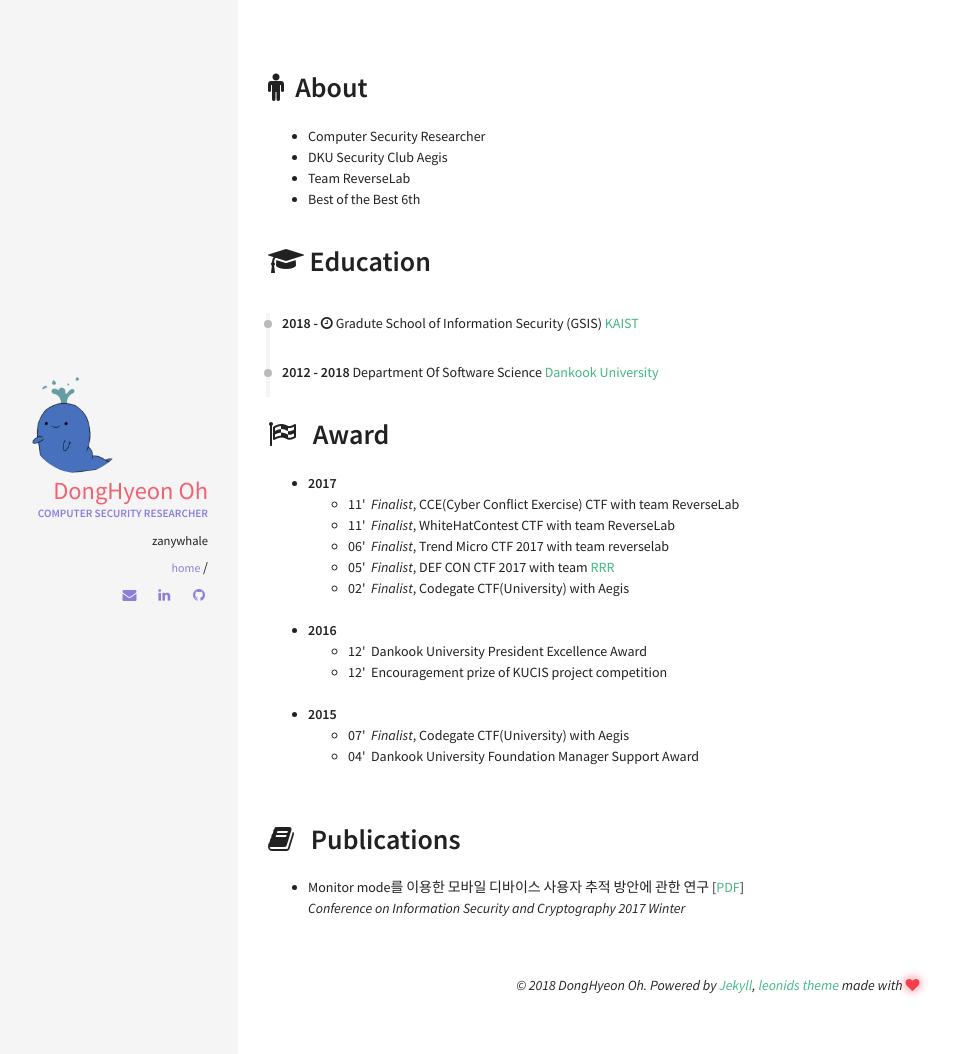
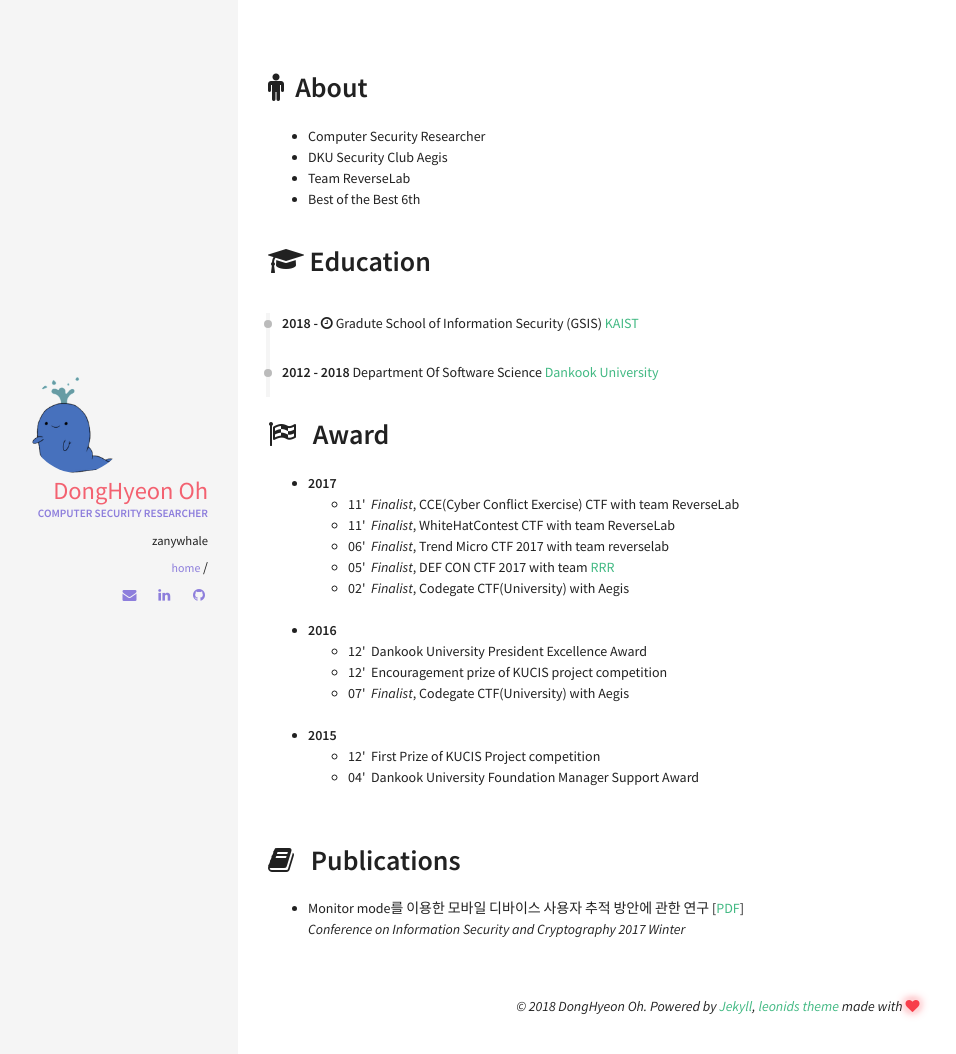
Before and after one commit to zanywhale/zanywhale.github.io, a Jekyll site: the page built from index.html, in a window 1280 px wide. Shown: the top 1054 px of the page, without its empty margins (82-1038 px from the left). Built offline with Jekyll 4.4.1, drawn with Linux system fonts in a browser that asks for light colours.

Commit message:
Update award.yml

```diff
--- a/_data/index/award.yml
+++ b/_data/index/award.yml
@@ -27,8 +27,12 @@
   month : "12"
 
 - descr: <em>Finalist</em>, Codegate CTF(University) with Aegis
+  year : 2016
+  month : "07"
+
+- descr: First Prize of KUCIS Project competition
   year : 2015
-  month : "07"
+  month : "12"
 
 - descr: Dankook University Foundation Manager Support Award
   year : 2015
```
